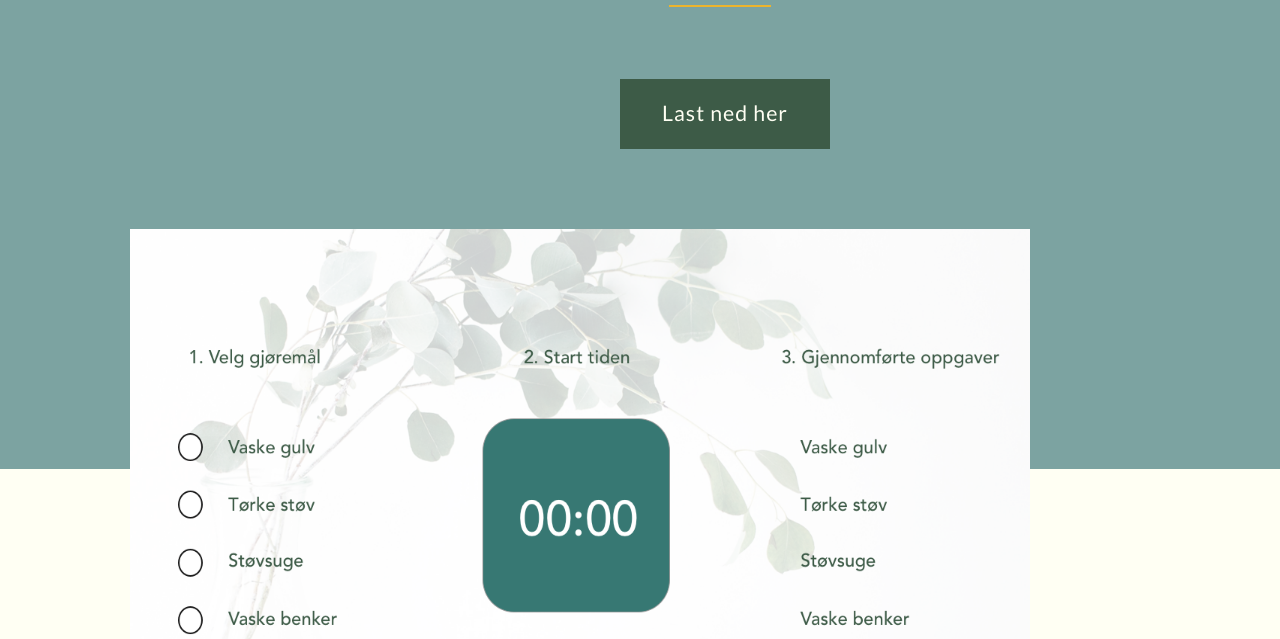
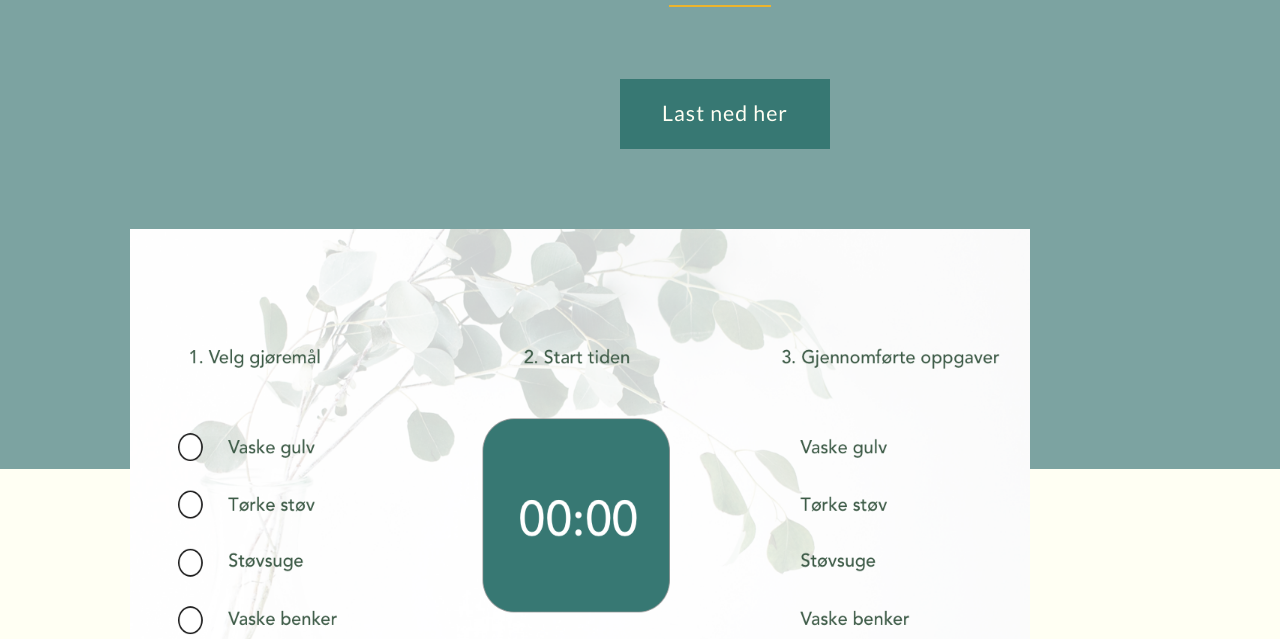
Before and after one commit to Merethee/RaskVask-produkt-side, a plain HTML site: page index.html in a window 1280 px wide. In both pictures the pointer is over the link "Last ned her". Shown: the part 131-770 px from the top of the page. Drawn offline with Linux system fonts and the light colour scheme.

Commit message:
backgorund color
on hover links

```diff
--- a/style.css
+++ b/style.css
@@ -54,7 +54,7 @@ hr {
 }
 
 a:hover {
-    background-color:#3D5B47;
+    background-color:#377873;
     cursor: pointer;
 }
 
@@ -131,7 +131,7 @@ ol {
 }
 
  a:hover {
-    background-color: #3D5B47;
+    background-color: #377873;
     color: #fffff3;
     border: none;
     cursor: pointer;
```
